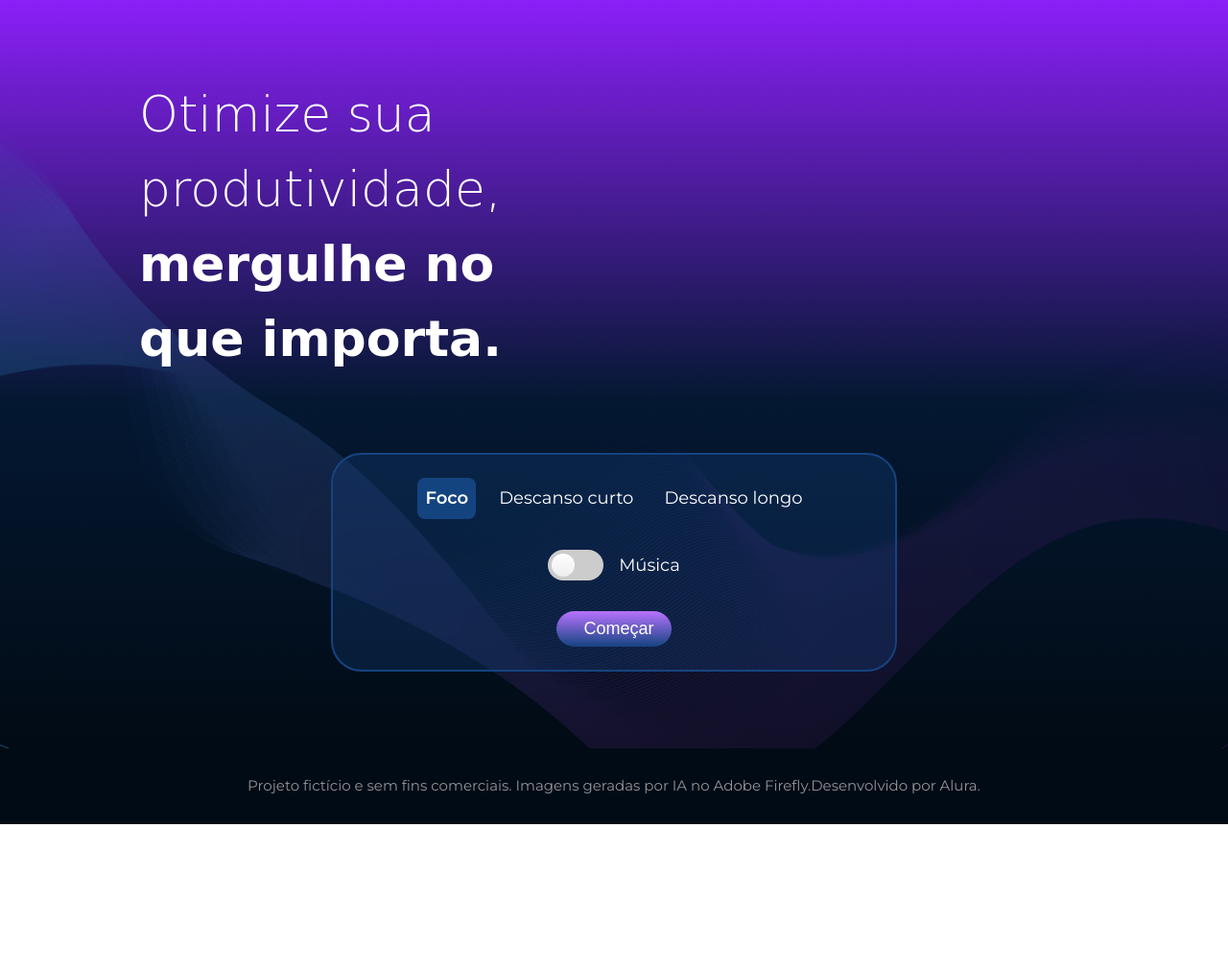
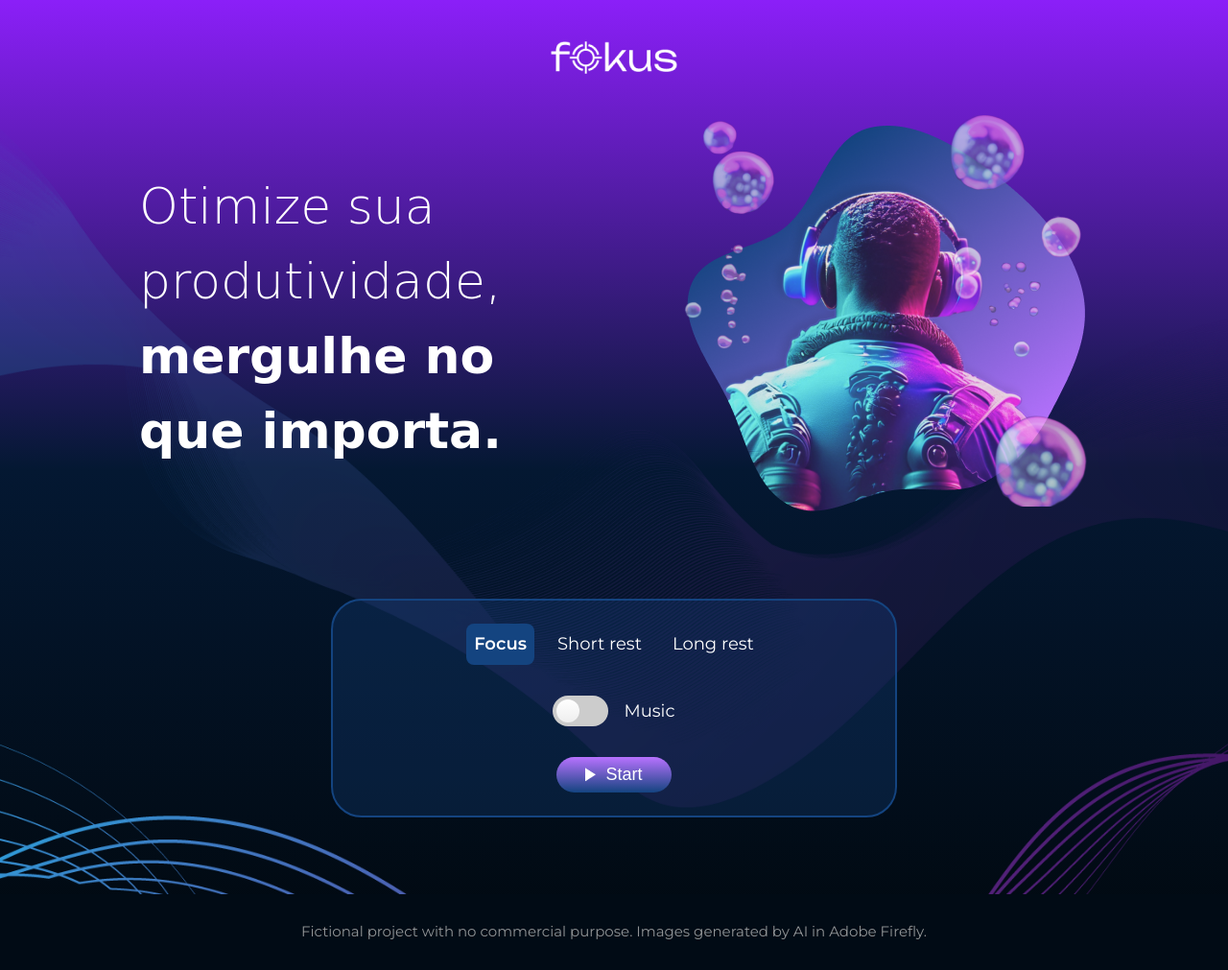
Before and after one commit to gkglau/Pomodoro, a plain HTML site: page index.html in a window 1280 px wide. Shown: the whole page at 96% size. Before the commit the page ends 859 px from the top, so only its background shows below. Drawn offline with nearby package versions, Linux system fonts and the light colour scheme; files whose address does not match are found by name; a web font is replaced by a local one.

Commit message:
start script

```diff
--- a/index.html
+++ b/index.html
@@ -1,5 +1,5 @@
 <!DOCTYPE html>
-<html lang="pt-br" data-contexto="foco">
+<html lang="en" data-contexto="foco">
 
 <head>
     <meta charset="UTF-8">
@@ -15,13 +15,14 @@
         href="https://fonts.googleapis.com/css2?family=Montserrat:ital,wght@0,100;0,200;0,300;0,400;0,500;0,600;0,700;0,800;0,900;1,100;1,200;1,300;1,400;1,500;1,600;1,700;1,800;1,900&family=Prata&family=Unbounded:wght@200;300;400;500;600;700;800;900&display=swap"
         rel="stylesheet">
     <link rel="stylesheet" href="./styles.css">
+    <script src="./script.js" defer></script>
 </head>
 
 <body>
     <main class="app">
         <header class="app__header">
             <figure class="app__logo-figure">
-                <img class="app__logo-image" src="/imagens/logo.png" alt="">
+                <img class="app__logo-image" src="/images/logo.png" alt="">
             </figure>
         </header>
         <section class="app__section-banner-container">
@@ -30,20 +31,20 @@
                 <strong class="app__title-strong">mergulhe no que importa.</strong>
             </h1>
             <figure class="app__image-figure">
-                <img class="app__image" src="/imagens/foco.png" alt="">
+                <img class="app__image" src="/images/foco.png" alt="">
             </figure>
         </section>
         <section class="app__section-card-container">
             <div class="app__card">
                 <ul class="app__card-list">
                     <li class="app__card-list-item">
-                        <button data-contexto="foco" class="app__card-button app__card-button--foco active">Foco</button>
+                        <button data-contexto="foco" class="app__card-button app__card-button--foco active">Focus</button>
                     </li>
                     <li class="app__card-list-item">
-                        <button data-contexto="short" class="app__card-button app__card-button--curto">Descanso curto</button>
+                        <button data-contexto="short" class="app__card-button app__card-button--curto">Short rest</button>
                     </li>
                     <li class="app__card-list-item">
-                        <button data-contexto="long" class="app__card-button app__card-button--longo">Descanso longo</button>
+                        <button data-contexto="long" class="app__card-button app__card-button--longo">Long rest</button>
                     </li>
                 </ul>
                 <div id="timer" class="app__card-timer"></div>
@@ -56,14 +57,14 @@
                     </li>
                     <li class="app__card-list-item">
                         <label class="app__card-list-label" for="alternar-musica">
-                            Música
+                            Music
                         </label>
                     </li>
                 </ul>
                 <div class="app__card-primary-button-wrapper">
                     <button id="start-pause" class="app__card-primary-button">
-                        <img class="app__card-primary-butto-icon" src="/imagens/play_arrow.png" alt="">
-                        <span>Começar</span>
+                        <img class="app__card-primary-butto-icon" src="/images/play_arrow.png" alt="">
+                        <span>Start</span>
                     </button>
                 </div>
             </div>
@@ -71,7 +72,7 @@
 
         <footer class="app__footer">
             <p class="app__footer-text">
-                Projeto fictício e sem fins comerciais. Imagens geradas por IA no Adobe Firefly.Desenvolvido por Alura.
+                Fictional project with no commercial purpose. Images generated by AI in Adobe Firefly.
             </p>
         </footer>
     </main>
--- /dev/null
+++ b/script.js
@@ -0,0 +1,16 @@
+const html = document.querySelector('html')
+const focusBtn = document.querySelector('.app__card-button--foco')
+const shortBtn = document.querySelector('.app__card-button--curto')
+const longBtn = document.querySelector('.app__card-button--longo')
+
+focusBtn.addEventListener('click', () => {
+  html.setAttribute('data-contexto', 'foco')
+})
+
+shortBtn.addEventListener('click', () => {
+  html.setAttribute('data-contexto', 'descanso-curto')
+})
+
+longBtn.addEventListener('click', () => {
+  html.setAttribute('data-contexto', 'descanso-longo')
+})
```
